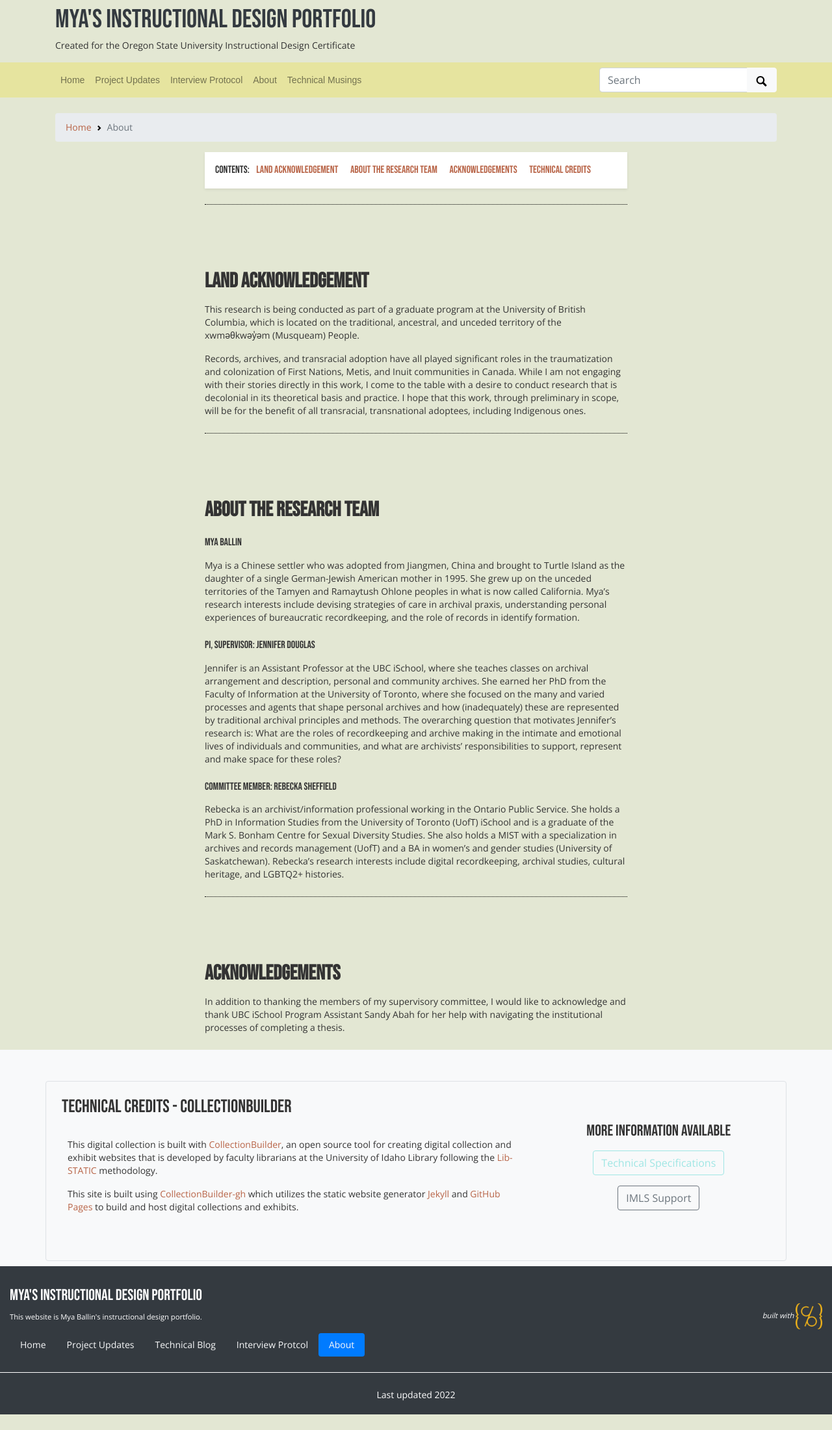
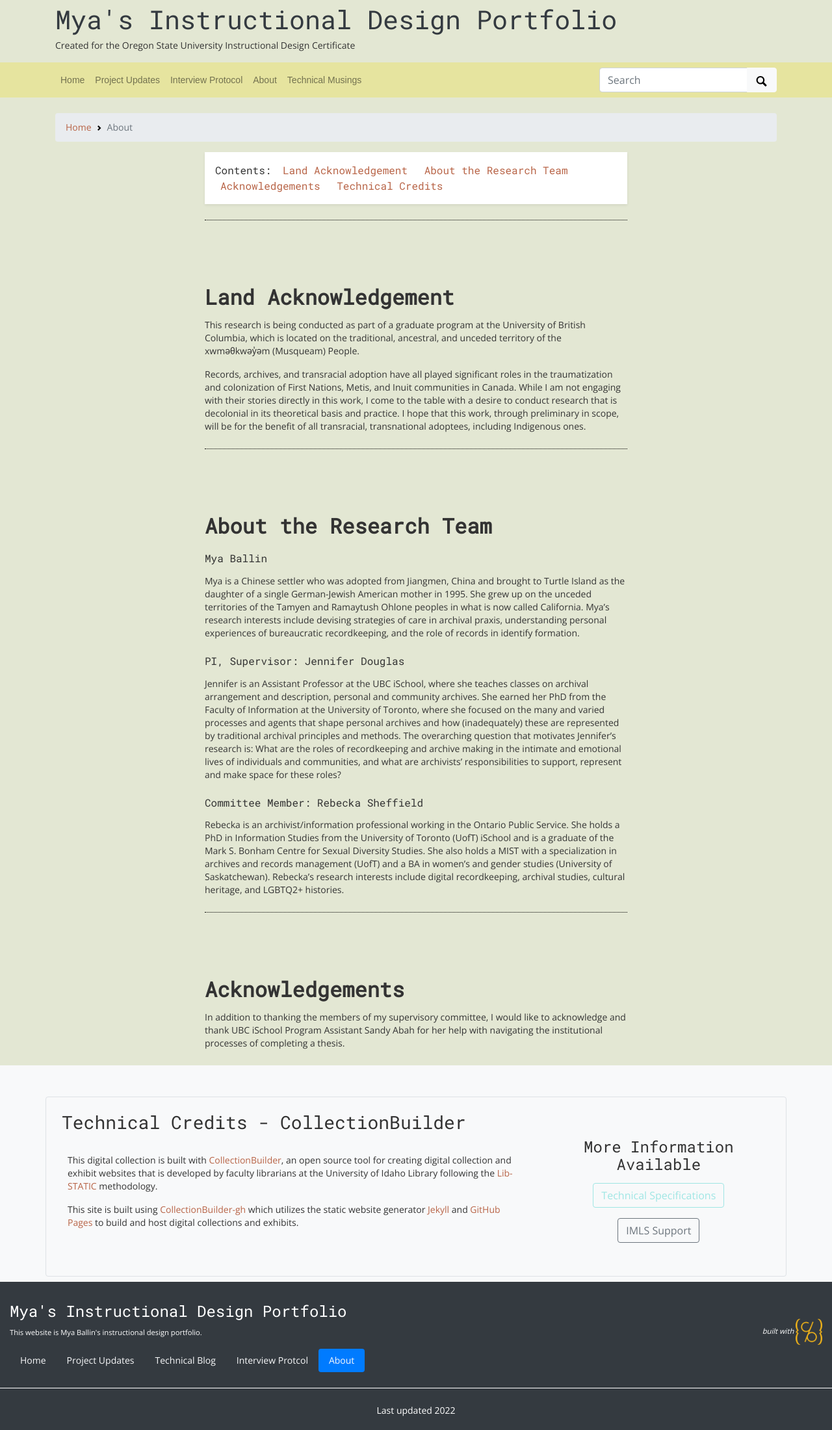
Before and after one commit to mxballin/instructional-design, a Jekyll site: the page built from pages/about.md, in a window 1280 px wide. Shown: the whole page at 65% size. Built offline with Jekyll 4.4.1, drawn with Linux system fonts in a browser that asks for light colours; some web fonts are replaced; before the commit the page ends 2176 px from its top, so only the background shows below that.

Commit message:
Update _custom.scss

```diff
--- a/_sass/_custom.scss
+++ b/_sass/_custom.scss
@@ -5,6 +5,7 @@
 @import url('https://fonts.googleapis.com/css2?family=Bebas+Neue&family=Open+Sans&display=swap');
 @import url('https://fonts.googleapis.com/css2?family=Libre+Caslon+Display&display=swap');
 @import url('https://fonts.googleapis.com/css2?family=Crimson+Text&display=swap');
+@import url('https://fonts.googleapis.com/css2?family=Roboto+Mono&display=swap');
 
 h1,
 h2,
@@ -18,7 +19,7 @@ h6,
 .h4,
 .h5,
 .h6 {
-  font-family: 'Bebas Neue', sans-serif;
+  font-family: 'Roboto Mono', sans-serif;
   font-weight: 500;
   line-height: 1.1;
   color: inherit;
```
